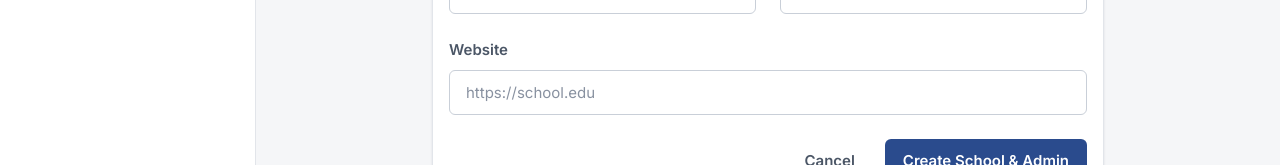
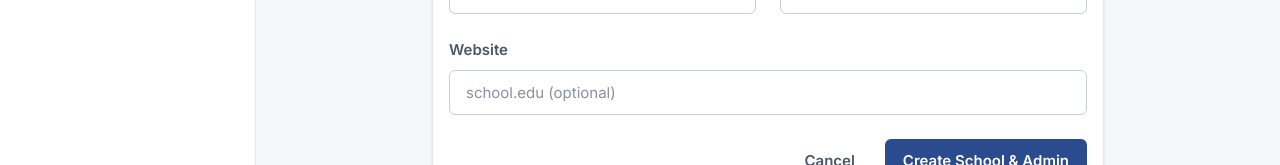
Before and after one commit to digitalgalaxy200-VibeC/Schoolaid, a Next.js app: page /super-admin/schools/new in a window 1280 px wide. Shown: the part 518-683 px from the top of the page. Built offline with nearby package versions, Linux system fonts and the light colour scheme.

Commit message:
fix: change school website input to text to allow domain-only entries

```diff
--- a/src/app/super-admin/schools/new/page.tsx
+++ b/src/app/super-admin/schools/new/page.tsx
@@ -216,10 +216,10 @@ export default function NewSchoolPage() {
 
           <Input
             label="Website"
-            type="url"
+            type="text"
             value={form.website}
             onChange={(e) => handleChange("website", e.target.value)}
-            placeholder="https://school.edu"
+            placeholder="school.edu (optional)"
           />
 
           {error && (
```
